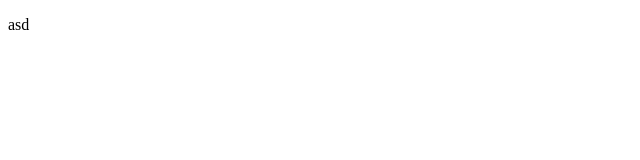
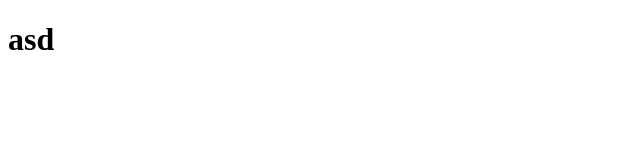
Before and after one commit to hmyuna/IRead, a plain HTML site: page index.html in a window 1280 px wide. Shown: the whole page, without its empty margins (0-640 px from the left). Drawn offline with Linux system fonts and the light colour scheme.

Commit message:
Update index.html

```diff
--- a/index.html
+++ b/index.html
@@ -1,6 +1,6 @@
 <!DOCTYPE html>
 <html>
 	<body>
-		<p> asd </p>
+		<h1> asd </h1>
 	</body>
 </html>
```
